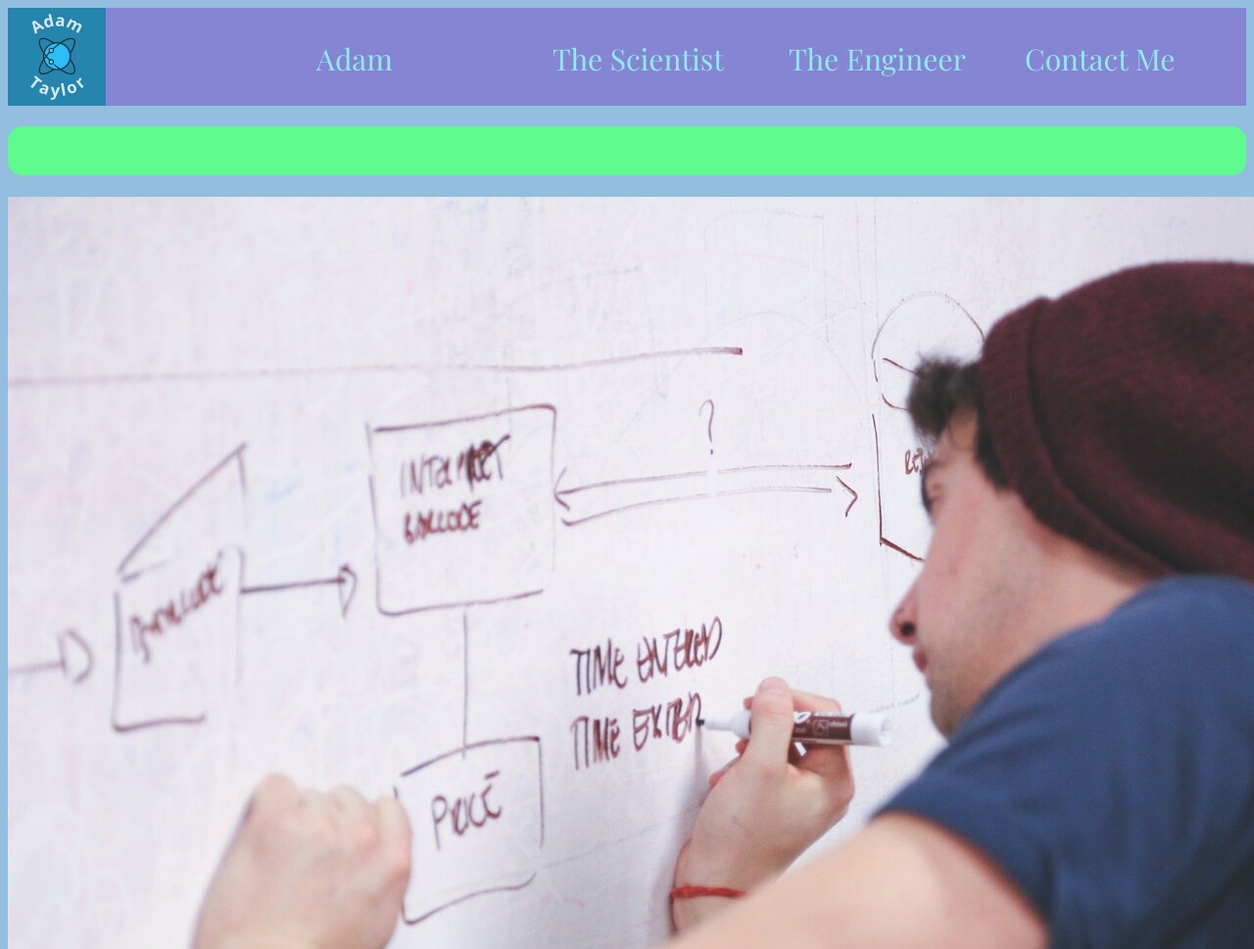
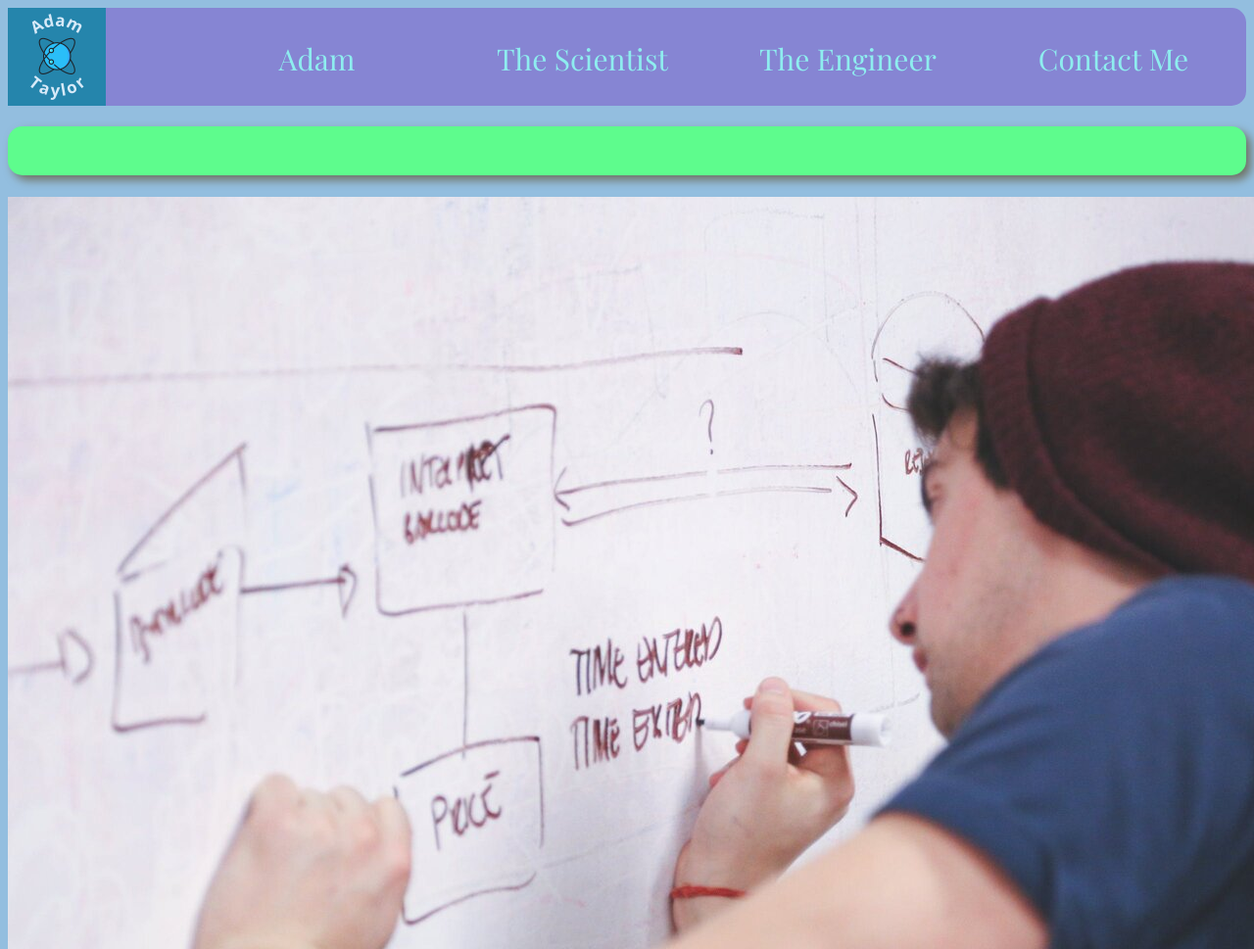
Before and after one commit to adtaylor38/wdd130, a plain HTML site: page adamtaylor/engineer.html in a window 1280 px wide. Shown: the top 969 px of the page at 98% size. Drawn offline with nearby package versions, Linux system fonts and the light colour scheme.

Commit message:
Updates to header and footer

```diff
--- a/adamtaylor/engineer.html
+++ b/adamtaylor/engineer.html
@@ -12,10 +12,10 @@
              <img class = "logo" src="images/adamtaylorlogo.png" alt="Adam Taylor Logo">
         </a>
         <nav>
-         <a href="index.html">Adam</a>
-         <a href = "scientist.html">The Scientist</a>
-         <a href="engineer.html">The Engineer</a>
-         <a href="">Contact Me</a>
+         <a class = "grow" href="index.html">Adam</a>
+         <a class = "grow" href = "scientist.html">The Scientist</a>
+         <a class = "grow" href="engineer.html">The Engineer</a>
+         <a class = "grow" href="">Contact Me</a>
         </nav>
      </header>
 
@@ -38,13 +38,13 @@
 
      <footer>
         <p>Adam Taylor &copy; 2023 - Adam Taylor</p>
-        <a class = "linkedin-link" href ="https://www.linkedin.com/in/adam-taylor-523209137/" target="_blank">
+        <a class = "linkedin-link grow" href ="https://www.linkedin.com/in/adam-taylor-523209137/" target="_blank">
             <img src ="images/linkedin.png" alt ="Linkedin icon">
         </a>
-        <a class = "github-link" href ="https://github.com/adtaylor38" target="_blank">
+        <a class = "github-link grow" href ="https://github.com/adtaylor38" target="_blank">
             <img src ="images/github.png" alt ="GitHub icon">
         </a>
-        <a class ="facebook-image" href ="https://www.facebook.com/adtaylor38" target="_blank">
+        <a class ="facebook-image grow" href ="https://www.facebook.com/adtaylor38" target="_blank">
             <img src ="images/facebook.png" alt ="Facebook icon">
         </a>
     </footer>
--- a/adamtaylor/styles/style.css
+++ b/adamtaylor/styles/style.css
@@ -4,15 +4,20 @@
 header{
     background-color: #8377D1;
     display: grid;
-    grid-template-columns: 300px auto;
+    grid-template-columns: 180px auto;
     opacity: 80%;
     height: 100px;
+    border-color:#5EFC8D;
+    border-radius: 15px;
+    border-width: 15px;
 }
 
 nav{
     display: grid;
     grid-template-columns: 1fr 1fr 1fr 1fr;
     align-content: center;
+    text-align: center;
+
 
 }
 .logo{
@@ -35,10 +40,11 @@ nav a:hover{
 h1{
     padding-top: 50px;
     font-family: Pacifico;
-    color: #8377D1;
+    color: black;
     text-align: center;
     background-color: #5EFC8D;
     border-radius: 15px;
+    box-shadow: 5px 5px 10px #6f7364;
 
 }
 body{
@@ -63,6 +69,7 @@ body{
     border-radius: 35px;
     padding-left: 25px;
     order: -1;
+    box-shadow: 5px 5px 10px #6f7364;
 }
 
 .adam-paragraph{
@@ -85,6 +92,7 @@ body{
     width: 100%;
     grid-column: 7/10;
     grid-row: 7/10;
+    box-shadow: 5px 5px 10px #6f7364;
 }
 
 .scientist-link-picture{
@@ -148,3 +156,11 @@ footer p{
     font-size: 20px;
     font-family: "Playfair Display";
 }
+
+.grow {
+    transition: all .2s ease-in-out;
+    }
+
+.grow:hover {
+    transform: scale(1.1);
+    }
```
Also changed, not shown: adamtaylor/index.html (+11 -11 lines), adamtaylor/scientist.html (+7 -7 lines).
